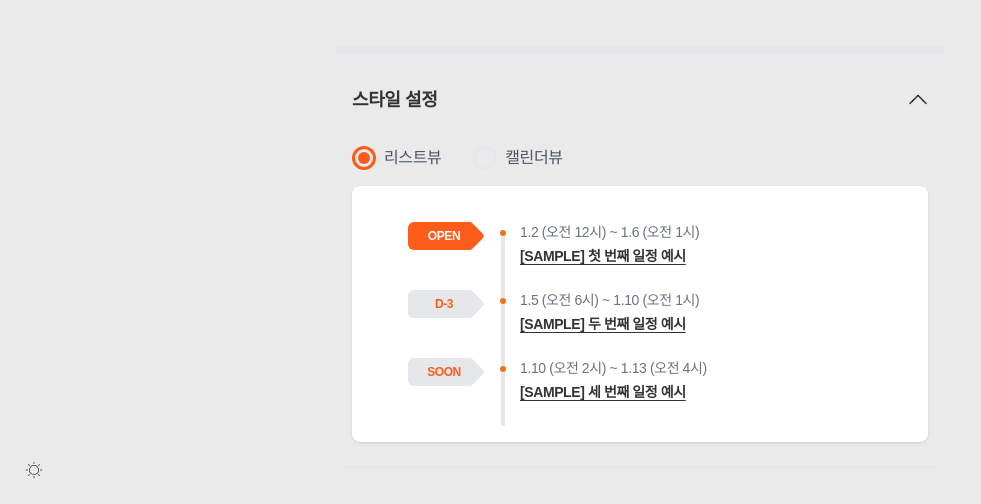
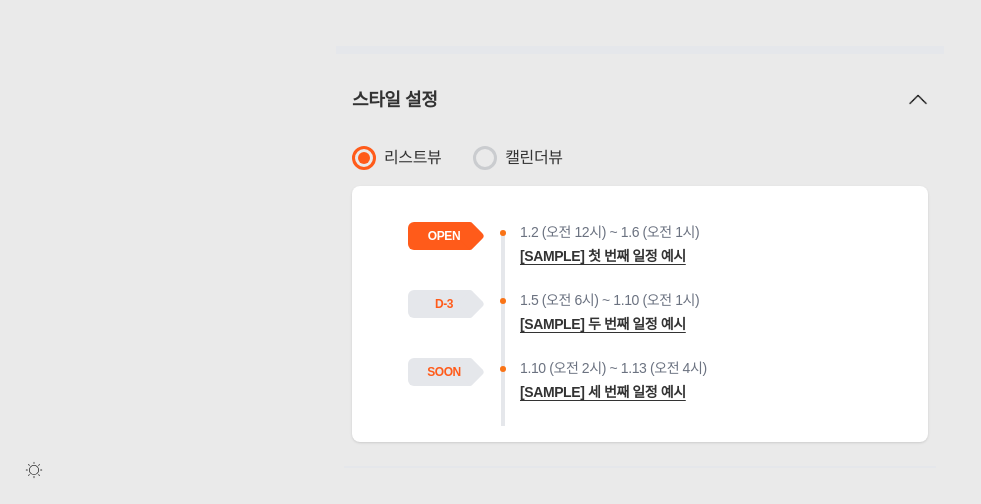
Before and after one commit to Mt-NextJs/linkle, a Next.js app: page /admin/calendar in a window 1280 px wide. Shown: the part 296-800 px from the top of the page, without its empty margins (0-981 px from the left). Built offline with nearby package versions, Linux system fonts and the light colour scheme; no server answers.

Commit message:
♻️ [Refactor] StyleSetting SEO 및 웹 접근성 개선 #248

```diff
--- a/src/app/admin/(block)/calendar/components/style-setting.tsx
+++ b/src/app/admin/(block)/calendar/components/style-setting.tsx
@@ -1,5 +1,7 @@
 import React, { useState, useEffect } from "react";
 import Image from "next/image";
+
+import { adminApiInstance } from "utils/apis";
 
 import CalendarView from "./calendar-view";
 import ListView from "./list-view";
@@ -53,17 +55,12 @@ export default function StyleSetting() {
 
   const fetchSchedules = async () => {
     try {
-      const response = await fetch(
-        `${process.env.NEXT_PUBLIC_API_URL}/api/link/list`,
-        {
-          credentials: "include",
-        },
-      );
+      const blockApis = await adminApiInstance;
+      const response = await blockApis.getBlocks();
 
-      if (!response.ok) {
-        throw new Error(`HTTP error! status: ${response.status}`);
-      }
+      if (!response) return;
 
+      if (response.ok) {
         const data = await response.json();
 
         if (data.code === 200 && Array.isArray(data.data)) {
@@ -71,7 +68,10 @@ export default function StyleSetting() {
             (item: CalendarBlock) => item.type === 7,
           );
 
-        if (foundCalendarBlock && Array.isArray(foundCalendarBlock.schedule)) {
+          if (
+            foundCalendarBlock &&
+            Array.isArray(foundCalendarBlock.schedule)
+          ) {
             setCalendarBlock(foundCalendarBlock);
             const formattedSchedules: Schedule[] =
               foundCalendarBlock.schedule.map(
@@ -87,6 +87,9 @@ export default function StyleSetting() {
             setHasUserSchedules(formattedSchedules.length > 0);
           }
         }
+      } else {
+        throw new Error("API 호출 실패");
+      }
     } catch (err) {
       console.error("Error fetching schedules:", err);
     }
@@ -100,76 +103,83 @@ export default function StyleSetting() {
 
   const currentSchedules = hasUserSchedules ? schedules : sampleSchedules;
 
+  const ViewToggleButton = ({
+    isActive,
+    onClick,
+    label,
+  }: {
+    isActive: boolean;
+    onClick: () => void;
+    label: string;
+  }) => (
+    <div
+      className="flex cursor-pointer items-center"
+      role="button"
+      tabIndex={0}
+      onClick={onClick}
+      onKeyDown={(e) => e.key === "Enter" && onClick()}
+      aria-pressed={isActive ? "true" : "false"}
+      aria-label={label}
+    >
+      <div
+        className="relative mr-2 flex h-6 w-6 items-center justify-center rounded-full border-[3px] transition-all duration-200 ease-in-out hover:opacity-80"
+        style={{
+          borderColor: isActive ? "var(--primary)" : "#cacccf",
+        }}
+      >
+        <div
+          className={`aspect-square h-3 w-3 transform rounded-full transition-all duration-200 ease-in-out ${
+            isActive ? "animate-scaleIn" : "animate-scaleOut"
+          }`}
+          style={{
+            backgroundColor: "var(--primary)",
+            opacity: isActive ? 1 : 0,
+          }}
+        />
+      </div>
+      <span>{label}</span>
+    </div>
+  );
+
   return (
-    <div className="flex w-full max-w-4xl flex-col">
+    <section className="flex w-full max-w-4xl flex-col">
       <div className="flex items-center justify-between p-4">
-        <h2 className="text-lg font-semibold">스타일 설정</h2>
-        <button onClick={toggleOpen} className="cursor-pointer">
+        <h2 className="text-lg font-semibold" id="style-setting-title">
+          스타일 설정
+        </h2>
+        <button
+          onClick={toggleOpen}
+          className="cursor-pointer"
+          aria-expanded={isOpen ? "true" : "false"}
+          aria-controls="schedule-section"
+          aria-label={isOpen ? "일정 숨기기" : "일정 보기"}
+          role="button"
+        >
           <Image
             src={
               isOpen
                 ? "/assets/icons/icon_up.png"
                 : "/assets/icons/icon_down.png"
             }
-            alt={isOpen ? "접기" : "펼치기"}
+            alt={isOpen ? "일정 접기" : "일정 펼치기"}
             width={20}
             height={20}
           />
         </button>
       </div>
       {isOpen && (
-        <div className="p-4">
+        <div className="p-4" id="schedule-section">
           <div className="mb-4 flex gap-8">
-            <div
-              className="flex cursor-pointer items-center"
+            <ViewToggleButton
+              isActive={activeView === "list"}
               onClick={() => setActiveView("list")}
-            >
-              <div
-                className="relative mr-2 flex h-6 w-6 items-center justify-center rounded-full border-[3px] transition-all duration-200 ease-in-out hover:opacity-80"
-                style={{
-                  borderColor:
-                    activeView === "list" ? "var(--primary)" : "#e5e7eb",
-                }}
-              >
-                <div
-                  className={`aspect-square h-3 w-3 transform rounded-full transition-all duration-200 ease-in-out ${
-                    activeView === "list"
-                      ? "animate-scaleIn"
-                      : "animate-scaleOut"
-                  }`}
-                  style={{
-                    backgroundColor: "var(--primary)",
-                    opacity: activeView === "list" ? 1 : 0,
-                  }}
+              label="리스트뷰"
             />
-              </div>
-              <span className="text-gray-600">리스트뷰</span>
-            </div>
-            <div
-              className="flex cursor-pointer items-center"
+            <ViewToggleButton
+              isActive={activeView === "calendar"}
               onClick={() => setActiveView("calendar")}
-            >
-              <div
-                className="relative mr-2 flex h-6 w-6 items-center justify-center rounded-full border-[3px] transition-all duration-200 ease-in-out hover:opacity-80"
-                style={{
-                  borderColor:
-                    activeView === "calendar" ? "var(--primary)" : "#e5e7eb",
-                }}
-              >
-                <div
-                  className={`aspect-square h-3 w-3 transform rounded-full transition-all duration-200 ease-in-out ${
-                    activeView === "calendar"
-                      ? "animate-scaleIn"
-                      : "animate-scaleOut"
-                  }`}
-                  style={{
-                    backgroundColor: "var(--primary)",
-                    opacity: activeView === "calendar" ? 1 : 0,
-                  }}
+              label="캘린더뷰"
             />
-              </div>
-              <span className="text-gray-600">캘린더뷰</span>
-            </div>
           </div>
           {activeView === "list" ? (
             <ListView schedules={currentSchedules} />
@@ -179,6 +189,6 @@ export default function StyleSetting() {
         </div>
       )}
       <hr className="border-gray-105 ml-2 mr-2 mt-2 border-t-2" />
-    </div>
+    </section>
   );
 }
```
Lines whose indentation alone changed are shown as unchanged.
